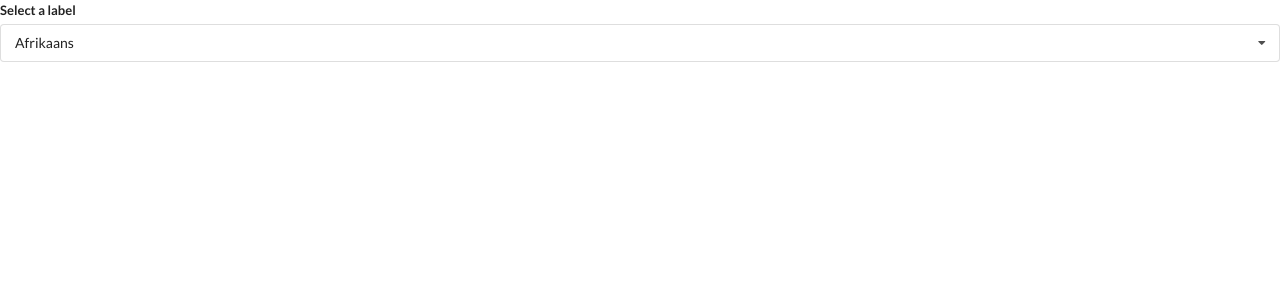
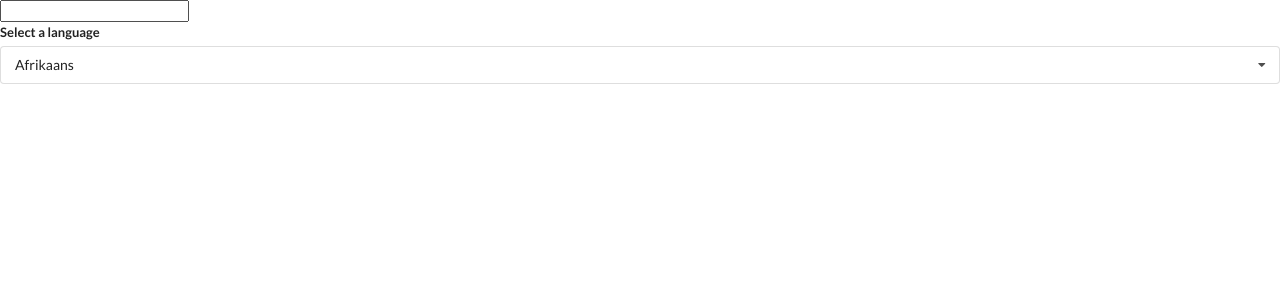
Before and after one commit to enitefall88/Widgets_React, a React (Create React App) app: page / in a window 1280 px wide. Shown: the top 300 px of the page. Built offline with nearby package versions, Linux system fonts and the light colour scheme.

Commit message:
Add text input selection component for choosing languages

```diff
--- a/src/components/Dropdown.js
+++ b/src/components/Dropdown.js
@@ -1,6 +1,6 @@
 import React, {useEffect, useState, useRef } from "react"
 
-let Dropdown = ({options, onSelectedChange, selected}) => {
+let Dropdown = ({options, onSelectedChange, selected, label}) => {
   let [open, setOpen] = useState(false)
   const ref = useRef()
 
@@ -35,7 +35,7 @@ let Dropdown = ({options, onSelectedChange, selected}) => {
 
   return <div ref={ref} className="ui form">
     <div className="field">
-      <label className="label">Select a label</label>
+      <label className="label">{label}</label>
       <div onClick={() => setOpen(!open) }
            className={`ui selection dropdown ${open ? 'visible active' : ''}`}>
         <i className="dropdown icon"></i>
--- a/src/components/Translate.js
+++ b/src/components/Translate.js
@@ -16,14 +16,20 @@ let options = [
   },
 ]
 
-export default function Translate() {
+export default function Translate({label}) {
   let [language, setLanguage] = useState(options[0])
+  let [text, setText] = useState('')
 
   return <div>
+    <input
+     value={text}
+     onInput={(event)=>{setText(event.target.value)}}
+    />
     <Dropdown
       options={options}
       selected={language}
       onSelectedChange={setLanguage}
+      label="Select a language"
     />
   </div>
 }
```
